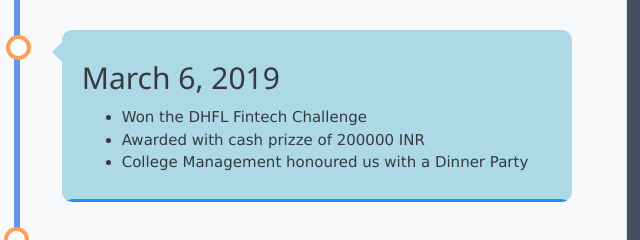
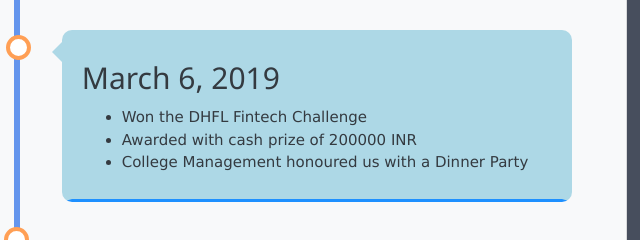
Before and after one commit to mepcovenkat97/Portfolio, a plain HTML site: page index.html in a window 1280 px wide. Shown: the part 3580-3820 px from the top of the page, 623-1263 px from the left. Drawn offline with nearby package versions, Linux system fonts and the light colour scheme; a web font is replaced by a local one.

Commit message:
Update index.html

```diff
--- a/index.html
+++ b/index.html
@@ -977,7 +977,7 @@
                         <h2>March 6, 2019</h2>
                         <ul style="list-style-type:disc;">
                             <li>Won the DHFL Fintech Challenge</li>
-                            <li>Awarded with cash prizze of 200000 INR</li>
+                            <li>Awarded with cash prize of 200000 INR</li>
                             <li>College Management honoured us with a Dinner Party</li>
                           </ul>
                       </div>
```
